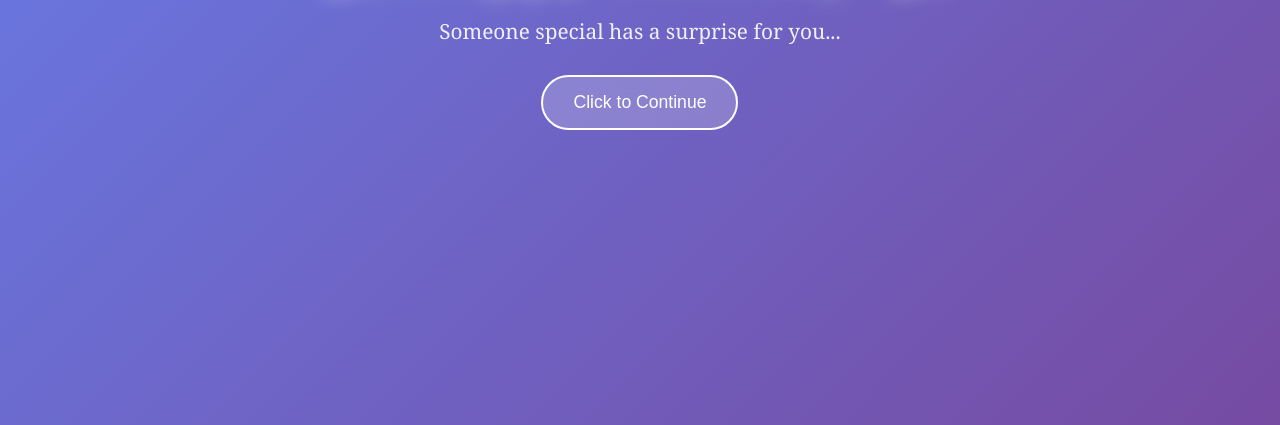
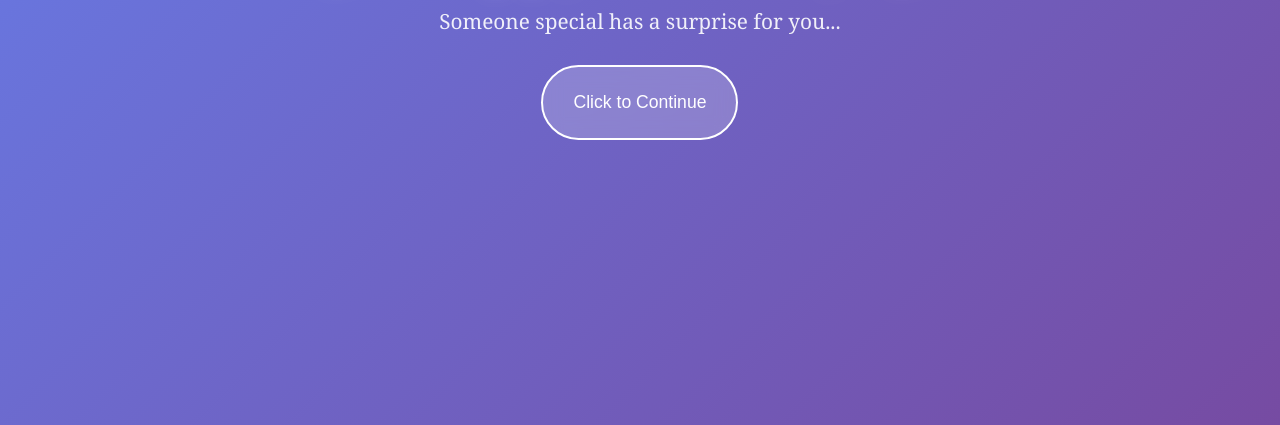
Before and after one commit to Aish310395/AnjaliTurns31, a plain HTML site: page index.html in a window 1280 px wide. Shown: the part 375-800 px from the top of the page. Drawn offline with Linux system fonts and the light colour scheme.

Commit message:
Update index.html

```diff
--- a/index.html
+++ b/index.html
@@ -68,7 +68,7 @@
             background: rgba(255,255,255,0.2);
             border: 2px solid white;
             color: white;
-            padding: 15px 30px;
+            padding: 25px 30px;
             font-size: 1.1rem;
             border-radius: 50px;
             cursor: pointer;
```
